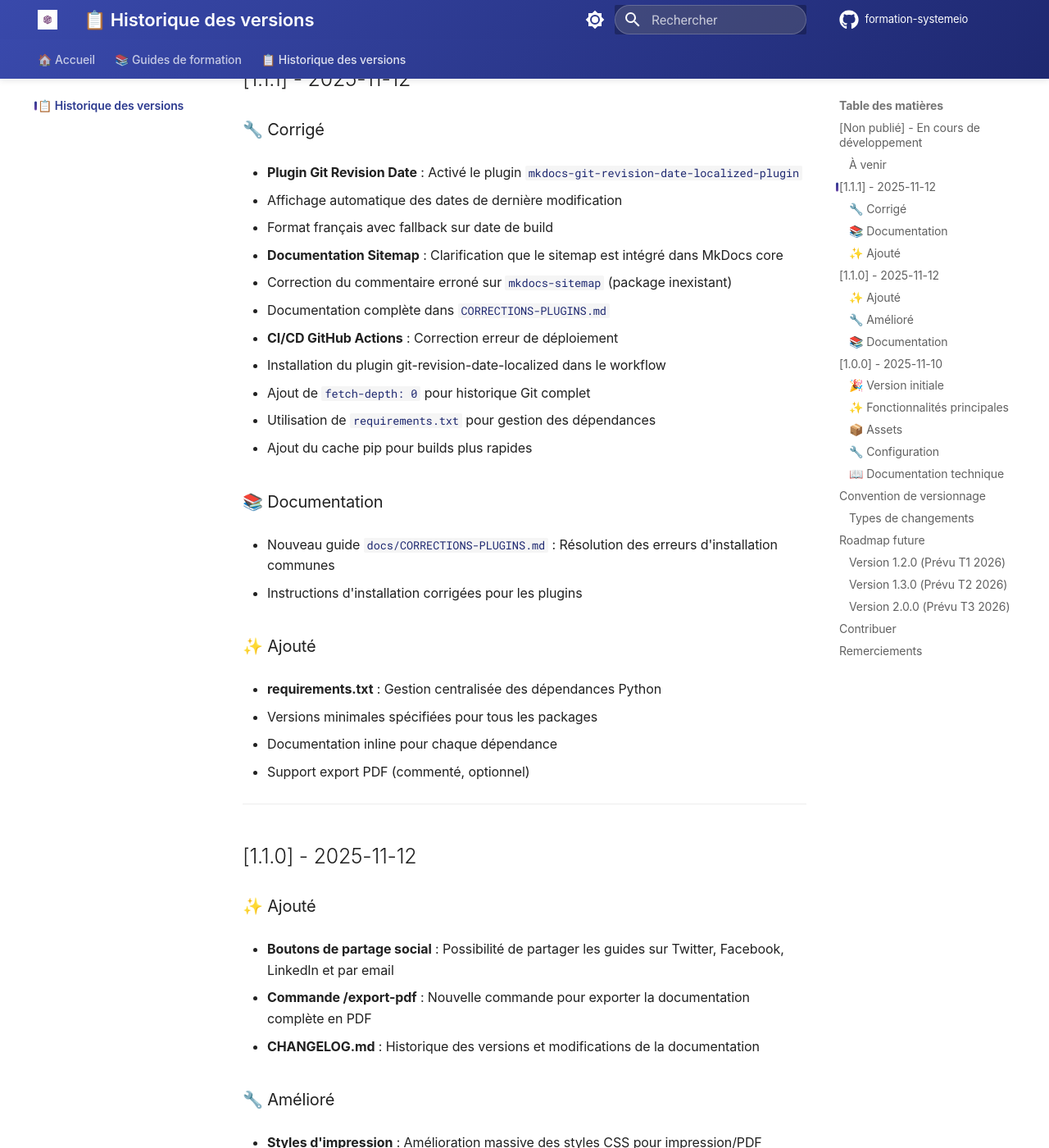
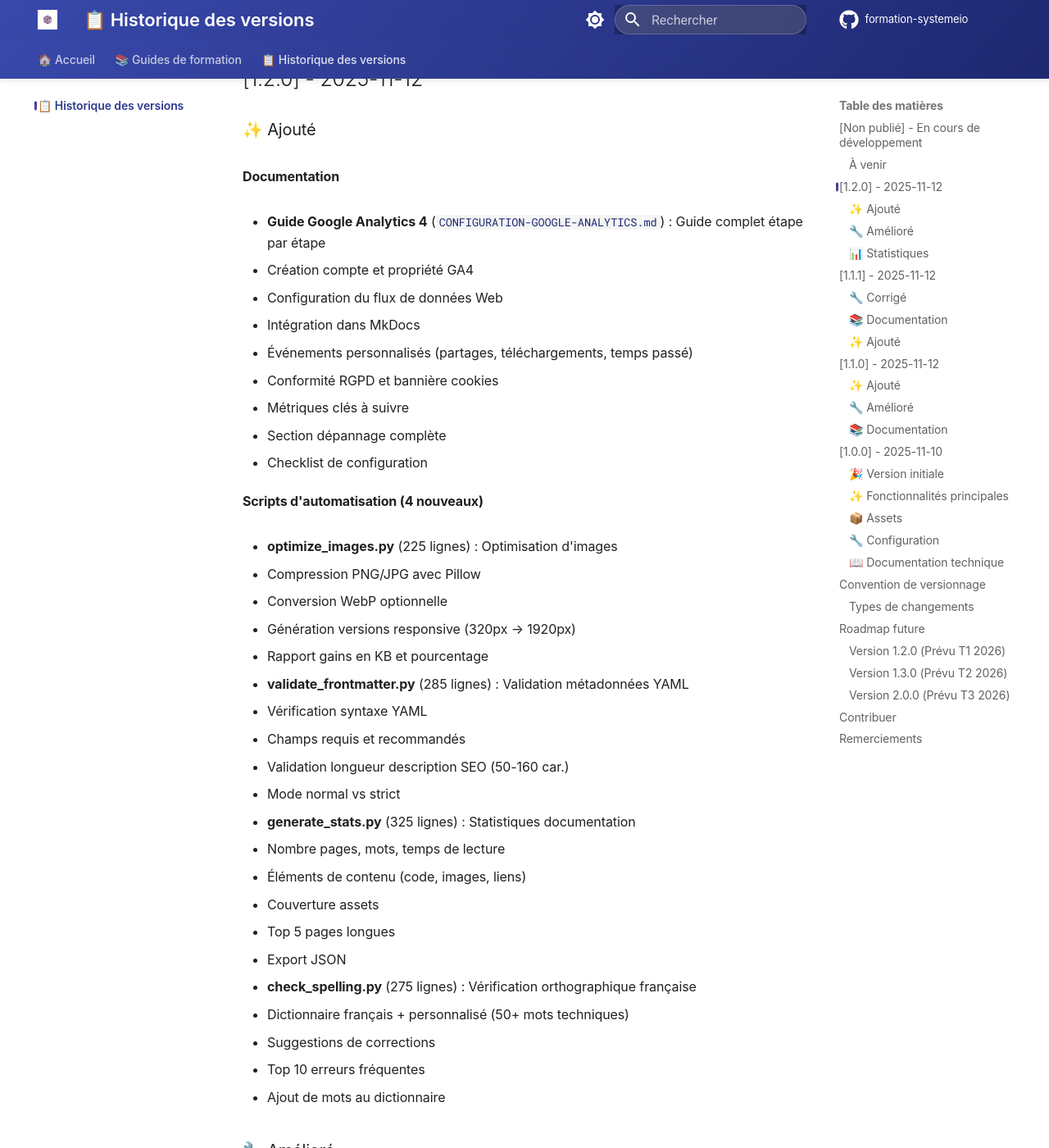
Before and after one commit to Mehdisback/formation-systemio, an MkDocs documentation site: the page built from docs/CHANGELOG.md, in a window 1280 px wide and 1400 px high, scrolled down 640 px. Shown: the whole window at 82% size. Built offline with MkDocs 1.6.1 and Material for MkDocs 9.7.7, drawn with Linux system fonts in a browser that asks for light colours; comment, search, counter and statistics services are not loaded; some of the changed text lies outside the part shown.

Commit message:
docs: Mettre à jour CHANGELOG avec version 1.2.0

```diff
--- a/docs/CHANGELOG.md
+++ b/docs/CHANGELOG.md
@@ -10,9 +10,82 @@ Le format est basé sur [Keep a Changelog](https://keepachangelog.com/fr/1.0.0/)
 
 ### À venir
 - Création des 24 screenshots manquants pour les guides
-- Configuration finale de Google Analytics (GA4)
 - Tests utilisateurs avec le public cible
 - Ajout de vidéos tutorielles intégrées
+- Intégration commentaires et feedback utilisateurs
+
+---
+
+## [1.2.0] - 2025-11-12
+
+### ✨ Ajouté
+
+#### Documentation
+- **Guide Google Analytics 4** (`CONFIGURATION-GOOGLE-ANALYTICS.md`) : Guide complet étape par étape
+  - Création compte et propriété GA4
+  - Configuration du flux de données Web
+  - Intégration dans MkDocs
+  - Événements personnalisés (partages, téléchargements, temps passé)
+  - Conformité RGPD et bannière cookies
+  - Métriques clés à suivre
+  - Section dépannage complète
+  - Checklist de configuration
+
+#### Scripts d'automatisation (4 nouveaux)
+- **optimize_images.py** (225 lignes) : Optimisation d'images
+  - Compression PNG/JPG avec Pillow
+  - Conversion WebP optionnelle
+  - Génération versions responsive (320px → 1920px)
+  - Rapport gains en KB et pourcentage
+
+- **validate_frontmatter.py** (285 lignes) : Validation métadonnées YAML
+  - Vérification syntaxe YAML
+  - Champs requis et recommandés
+  - Validation longueur description SEO (50-160 car.)
+  - Mode normal vs strict
+
+- **generate_stats.py** (325 lignes) : Statistiques documentation
+  - Nombre pages, mots, temps de lecture
+  - Éléments de contenu (code, images, liens)
+  - Couverture assets
+  - Top 5 pages longues
+  - Export JSON
+
+- **check_spelling.py** (275 lignes) : Vérification orthographique française
+  - Dictionnaire français + personnalisé (50+ mots techniques)
+  - Suggestions de corrections
+  - Top 10 erreurs fréquentes
+  - Ajout de mots au dictionnaire
+
+### 🔧 Amélioré
+
+- **Palette de couleurs** (04-DESIGN-MISE-EN-PAGE.md)
+  - Codes hexadécimaux réels (fini les placeholders #XXXXXX)
+  - 8 couleurs définies avec noms descriptifs
+  - Ratios de contraste WCAG AA/AAA
+  - Note d'accessibilité ajoutée
+
+- **robots.txt** enrichi
+  - Règles pour crawlers IA (GPTBot, Claude, Gemini, CCBot)
+  - Désindexation /404.html et /search/
+  - Crawl-delay configuré (1 seconde)
+  - Documentation inline complète
+
+- **scripts/README.md** : Documentation 4 nouveaux scripts
+  - Installation dépendances
+  - Exemples d'usage
+  - Fonctionnalités détaillées
+
+- **requirements.txt** : Dépendances optionnelles ajoutées
+  - Pillow, PyYAML, pyspellchecker, requests
+  - Documentation inline
+
+### 📊 Statistiques
+
+- **+1,800 lignes de code** ajoutées
+- **5 nouveaux fichiers** créés
+- **4 fichiers existants** améliorés
+- **+9 nouveaux outils/guides**
 
 ---
 
```
